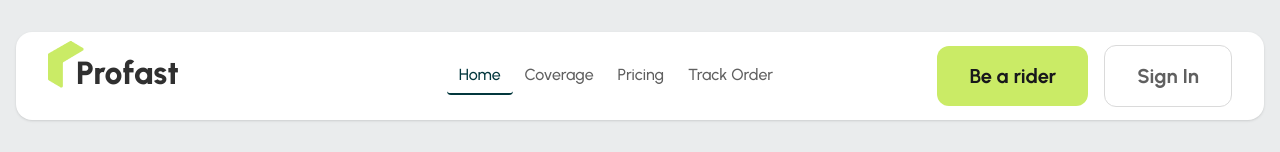
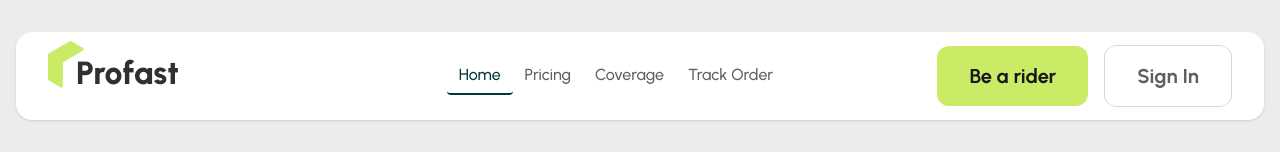
Before and after one commit to Samiul821/pro-fast-client, a React (Vite) app: page / in a window 1280 px wide. Shown: the top 152 px of the page. Built offline with nearby package versions, Linux system fonts and the light colour scheme; no server answers; a web font is replaced by a local one.

Commit message:
dashboard layout create

```diff
--- a/src/Pages/shared/Navbar/Navbar.jsx
+++ b/src/Pages/shared/Navbar/Navbar.jsx
@@ -35,6 +35,19 @@ const Navbar = () => {
           Home
         </NavLink>
       </li>
+
+      <li>
+        <NavLink
+          to="/add-parcel"
+          className={({ isActive }) =>
+            isActive
+              ? "font-medium text-[16px] text-primary border-b-2 border-primary"
+              : "font-medium text-[16px] text-[#606060] hover:text-primary"
+          }
+        >
+          Pricing
+        </NavLink>
+      </li>
       <li>
         <NavLink
           to="/coverage"
@@ -47,18 +60,24 @@ const Navbar = () => {
           Coverage
         </NavLink>
       </li>
+
+      {user && (
+        <>
           <li>
             <NavLink
-          to="/add-parcel"
+              to="/dashboard"
               className={({ isActive }) =>
                 isActive
                   ? "font-medium text-[16px] text-primary border-b-2 border-primary"
                   : "font-medium text-[16px] text-[#606060] hover:text-primary"
               }
             >
-          Pricing
+              Dashboard
             </NavLink>
           </li>
+        </>
+      )}
+
       <li>
         <NavLink
           to="/track-order"
--- /dev/null
+++ b/src/layout/DashboardLayout.jsx
@@ -0,0 +1,36 @@
+import React from "react";
+
+const DashboardLayout = () => {
+  return (
+    <div className="drawer lg:drawer-open">
+      <input id="my-drawer-2" type="checkbox" className="drawer-toggle" />
+      <div className="drawer-content flex flex-col items-center justify-center">
+        {/* Page content here */}
+        <label
+          htmlFor="my-drawer-2"
+          className="btn btn-primary drawer-button lg:hidden"
+        >
+          Open drawer
+        </label>
+      </div>
+      <div className="drawer-side">
+        <label
+          htmlFor="my-drawer-2"
+          aria-label="close sidebar"
+          className="drawer-overlay"
+        ></label>
+        <ul className="menu bg-base-200 text-base-content min-h-full w-80 p-4">
+          {/* Sidebar content here */}
+          <li>
+            <a>Sidebar Item 1</a>
+          </li>
+          <li>
+            <a>Sidebar Item 2</a>
+          </li>
+        </ul>
+      </div>
+    </div>
+  );
+};
+
+export default DashboardLayout;
--- a/src/router/router.jsx
+++ b/src/router/router.jsx
@@ -9,6 +9,7 @@ import LoadingSpinner from "../Pages/shared/LoadingSpinner";
 
 import PrivateRoute from "../routes/PrivateRoute";
 import SendParcel from "../Pages/AddParcel/SendParcel";
+import DashboardLayout from "../layout/DashboardLayout";
 
 export const router = createBrowserRouter([
   {
@@ -51,4 +52,13 @@ export const router = createBrowserRouter([
       },
     ],
   },
+  {
+    path: "/dashboard",
+    element: (
+      <PrivateRoute>
+        <DashboardLayout></DashboardLayout>
+      </PrivateRoute>
+    ),
+    children: [],
+  },
 ]);
```
Lines whose indentation alone changed are shown as unchanged.
